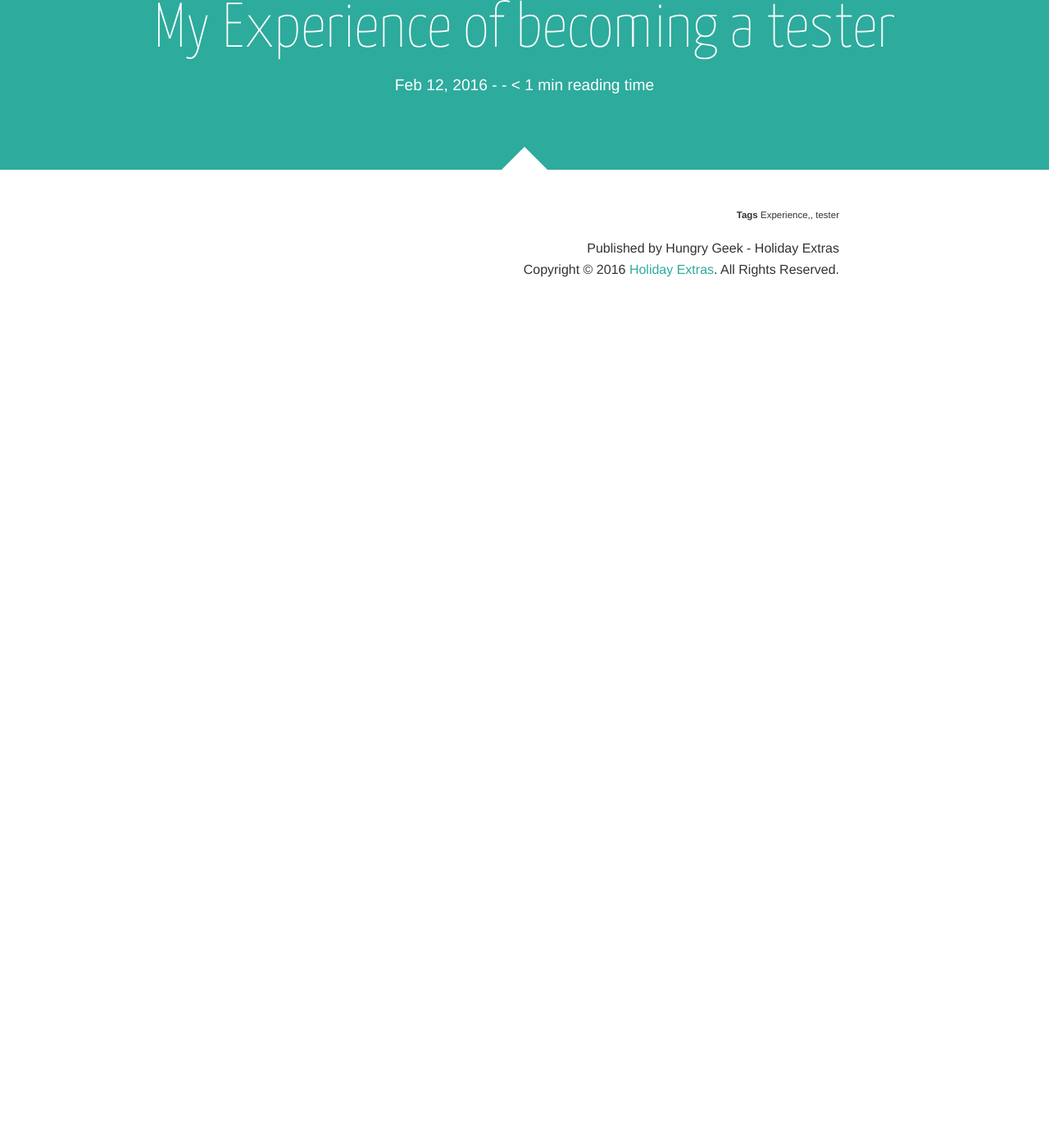
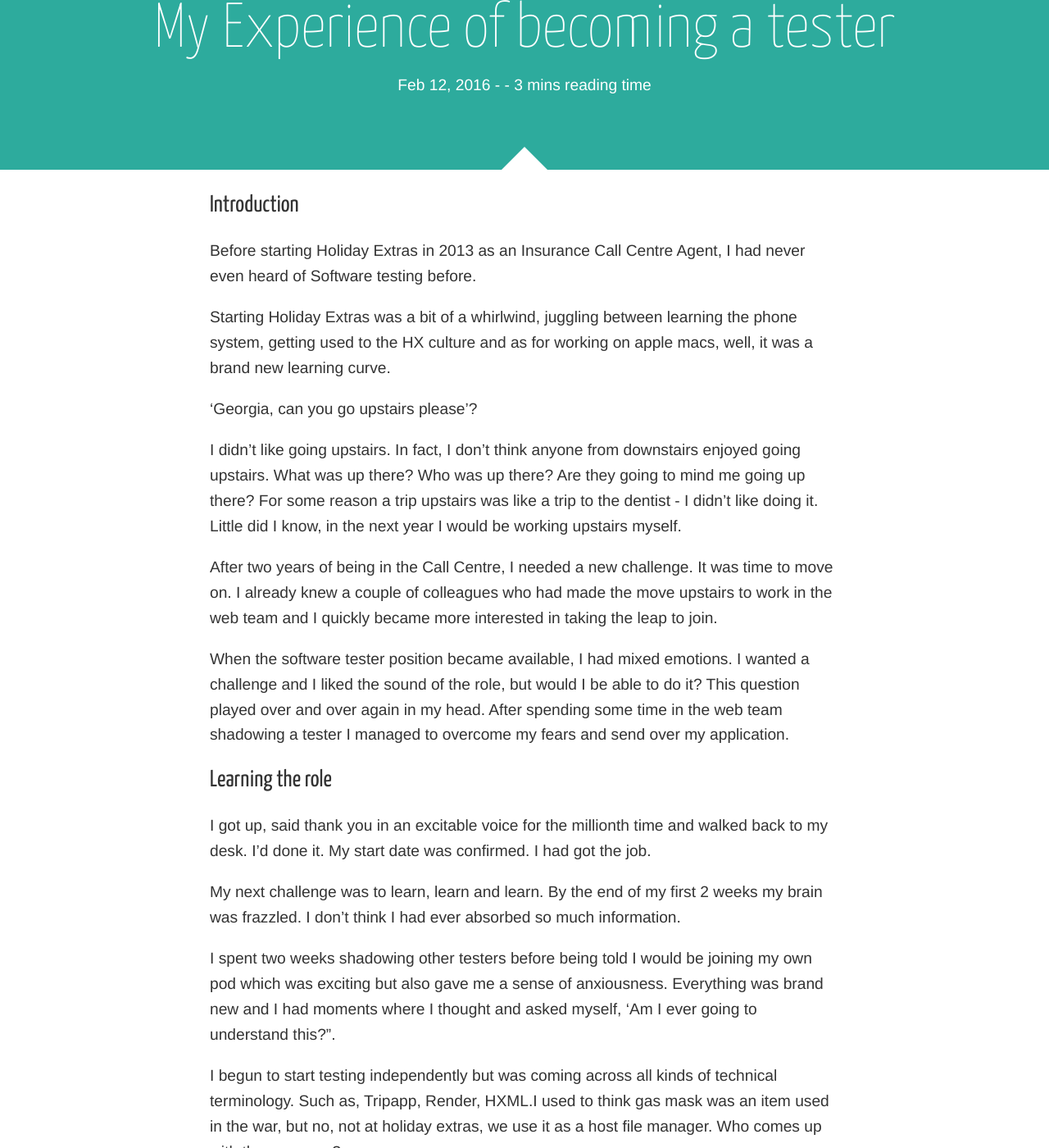
Before and after one commit to holidayextras/holidayextras.github.com, a Jekyll site: the page built from _posts/2016-02-12-my-experince-of-becoming-a-tester.md, in a window 1280 px wide and 1400 px high, scrolled down 270 px. Shown: the whole window at 82% size. Built offline with Jekyll 4.4.1, drawn with Linux system fonts in a browser that asks for light colours; nearby versions of some CDN libraries; before the commit the page ends 900 px from its top, so only the background shows below that; some of the changed text lies outside the part shown.

Commit message:
My experience of becoming a tester

```diff
--- a/_posts/2016-02-12-my-experince-of-becoming-a-tester.md
+++ b/_posts/2016-02-12-my-experince-of-becoming-a-tester.md
@@ -6,3 +6,42 @@ author: georgia_drew
 tags: Experience, tester
 excerpt: "My experience of becoming a software tester"
 ---
+
+
+
+## Introduction
+
+Before starting Holiday Extras in 2013 as an Insurance Call Centre Agent, I had never even heard of Software testing before.
+
+Starting Holiday Extras was a bit of a whirlwind, juggling between learning the phone system, getting used to the HX culture and as for working on apple macs, well, it was a brand new learning curve.
+
+‘Georgia, can you go upstairs please’?
+
+I didn’t like going upstairs. In fact, I don’t think anyone from downstairs enjoyed going upstairs. What was up there? Who was up there? Are they going to mind me going up there? For some reason a trip upstairs was like a trip to the dentist - I didn’t like doing it. Little did I know, in the next year I would be working upstairs myself.
+
+After two years of being in the Call Centre, I needed a new challenge. It was time to move on. I already knew a couple of colleagues who had made the move upstairs to work in the web team and I quickly became more interested in taking the leap to join.
+
+When the software tester position became available, I had mixed emotions. I wanted a challenge and I liked the sound of the role, but would I be able to do it? This question played over and over again in my head. After spending some time in the web team shadowing a tester I managed to overcome my fears and send over my application.
+
+
+## Learning the role
+
+I got up, said thank you in an excitable voice for the millionth time and walked back to my desk. I’d done it. My start date was confirmed. I had got the job.
+
+My next challenge was to learn, learn and learn. By the end of my first 2 weeks my brain was frazzled. I don’t think I had ever absorbed so much information.
+
+I spent two weeks shadowing other testers before being told I would be joining my own pod which was exciting but also gave me a sense of anxiousness. Everything was brand new and I had moments where I thought and asked myself, ‘Am I ever going to understand this?”.
+
+I begun to start testing independently but was coming across all kinds of technical terminology. Such as, Tripapp, Render, HXML.I used to think gas mask was an item used in the war, but no, not at holiday extras, we use it as a host file manager.
+Who comes up with these names?
+
+
+## Present and the future
+
+I am still learning everyday and becoming a tester has been more of a challenge than I ever thought it would have been, but I love it.
+
+The future as a tester for me is unknown. We, as a testing team, are constantly learning new skills and improving our technical expertise. Anything can change at any time and change plays a huge part in the web team at Holiday Extras as we are regularly moving pods and modifying processes, so being adaptable is vital in this role.
+
+As for the team I work with, we are a fairly young and opinionated team, however we work really well together in sharing knowledge and being the best that we can be.
+
+I hope that my experiences may help to show that regardless of position or experience, making the move into the web team was a great decision and has changed my career path for the better.
```
